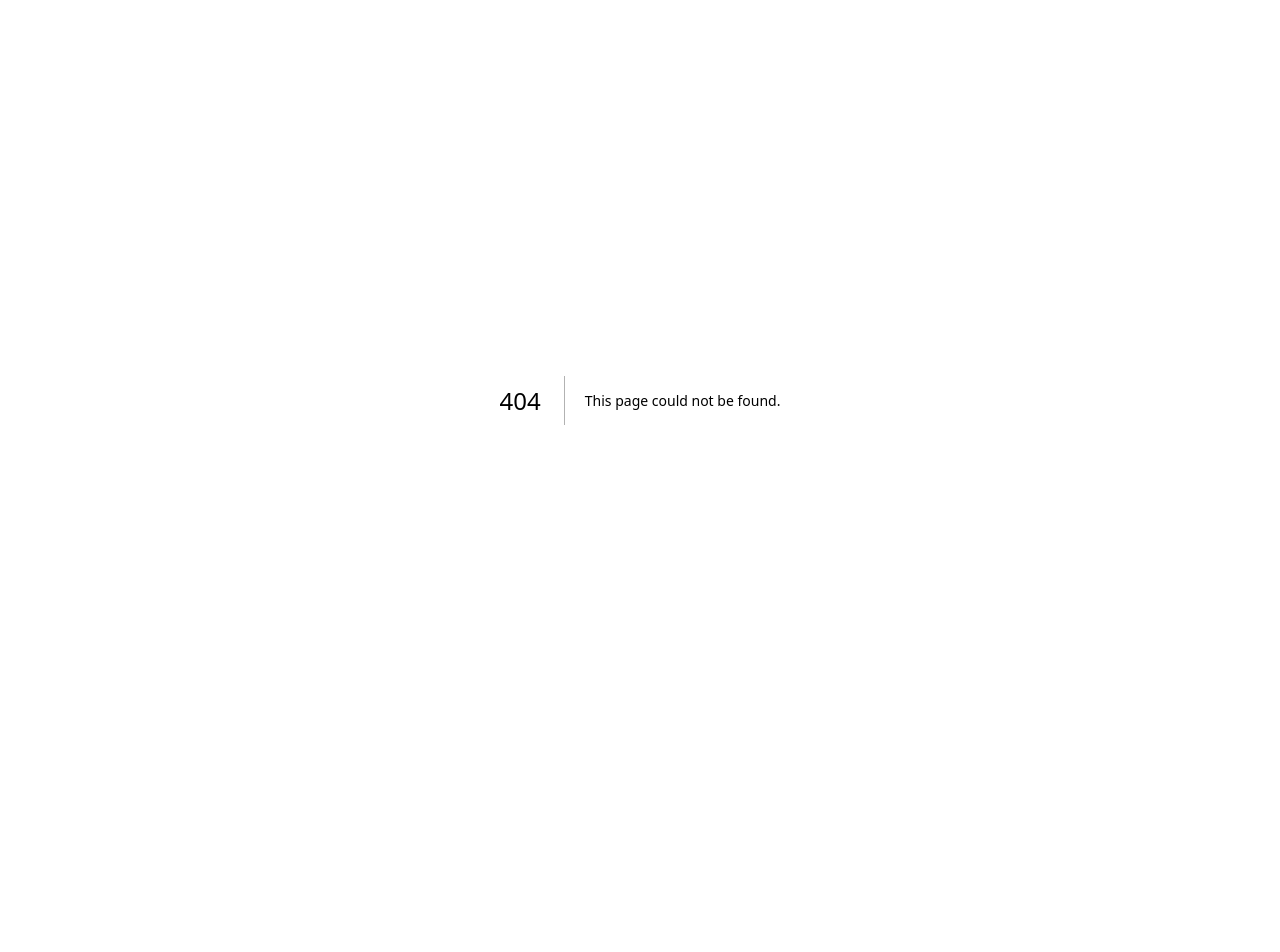
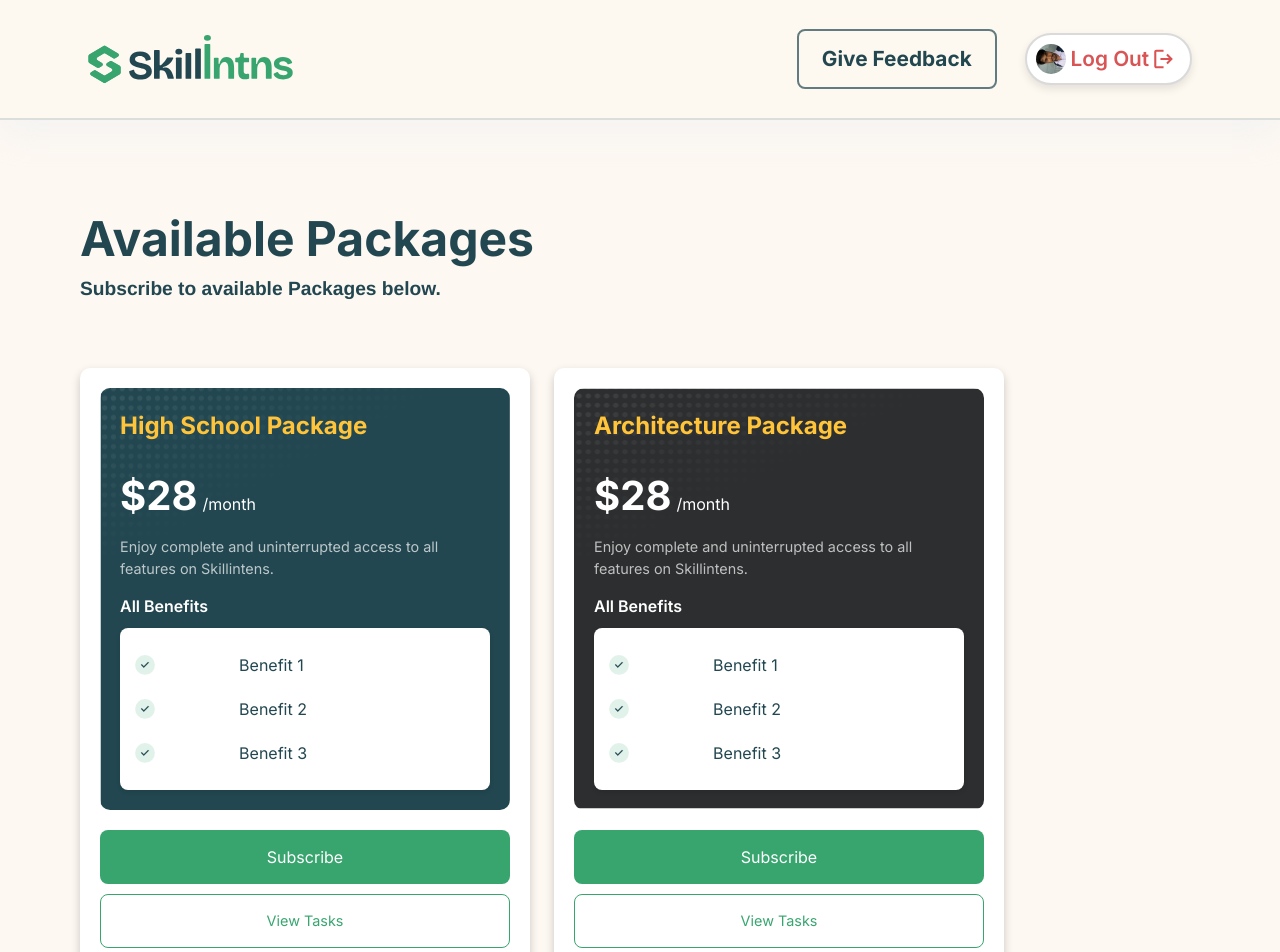
Before and after one commit to nickdude/skillintns, a Next.js app: page /subscribePage in a window 1280 px wide. Before the commit this address had no page. Shown: the top 952 px of the page. Before the commit the page ends 800 px from the top, so only its background shows below. Built offline with nearby package versions, Linux system fonts and the light colour scheme.

Commit message:
Subscribe Page add

```diff
--- /dev/null
+++ b/components/subscribePageCard.js
@@ -0,0 +1,76 @@
+import PropTypes from 'prop-types';
+import styles from '../styles/subscribePageCard.module.css';
+
+/**
+ * SubscriptionCard Component
+ *
+ * This component renders a subscription card with a dynamic structure.
+ *
+ * @param {Object} props
+ * @param {string} props.price - The price for the subscription.
+ * @param {string} props.description - The description of the subscription.
+ * @param {Array} props.benefits - An array of strings, each representing a benefit of the subscription (maximum 3).
+ * @param {string} props.color - The color of the card background, either 'green' or 'black'.
+ * @param {string} props.title - The title or golden text above the image (e.g., "Enjoy our premium subscription today!").
+ */
+export default function SubscriptionCard({ price, description, benefits, color, title }) {
+  // Ensure there are no more than 3 benefits
+  const limitedBenefits = benefits.slice(0, 3);
+
+  // Set background image dynamically based on the 'color' prop
+  const backgroundImage = color === 'green' ? '/subscribebg.svg' : '/subscribebgblack.svg';
+
+  return (
+    <div className={styles.subscriptionCard}>
+      {/* Background and Content */}
+      <div className={styles.subscriptionBox} style={{ backgroundImage: `url(${backgroundImage})` }}>
+        {/* Golden Text above the image */}
+        <div className={styles.premium}>
+          <p>{title}</p>
+        </div>
+
+        <div className={styles.contentWrapper}>
+          <div className={styles.pricing}>
+            <span className={styles.price}>{price}</span>
+            <span className={styles.perMonth}>/month</span>
+          </div>
+          <p className={styles.description}>{description}</p>
+
+          {/* Benefits Section */}
+          <div className={styles.benefitsContainer}>
+            <h3 className={styles.allBenefits}>All Benefits</h3>
+            <div className={styles.benefitsBox}>
+              <table className={styles.benefitsTable}>
+                <tbody>
+                  {limitedBenefits.map((benefit, index) => (
+                    <tr key={index}>
+                      <td className={styles.checkCell}>
+                        <img src="/check.svg" alt="Check" className={styles.checkIcon} />
+                      </td>
+                      <td>{benefit}</td>
+                    </tr>
+                  ))}
+                </tbody>
+              </table>
+            </div>
+          </div>
+        </div>
+      </div>
+
+      {/* Buttons Section */}
+      <div className={styles.buttonsContainer}>
+        <button className={styles.subscribeButton}>Subscribe</button>
+        <button className={styles.viewTasksButton}>View Tasks</button>
+      </div>
+    </div>
+  );
+}
+
+// Define Prop Types
+SubscriptionCard.propTypes = {
+  price: PropTypes.string.isRequired,
+  description: PropTypes.string.isRequired,
+  benefits: PropTypes.arrayOf(PropTypes.string).isRequired,
+  color: PropTypes.oneOf(['green', 'black']).isRequired,
+  title: PropTypes.string.isRequired,  // Title for the golden text above the image
+};
--- a/package.json
+++ b/package.json
@@ -4,7 +4,7 @@
   "private": true,
   "proxy": "https://digitalteksys.com",
   "scripts": {
-    "dev": "next dev",
+    "dev": "cross-env HOST=0.0.0.0 PORT=3000 next dev",
     "build": "next build",
     "start": "next start",
     "lint": "next lint"
@@ -16,6 +16,7 @@
     "react-dom": "19.0.0-rc-66855b96-20241106"
   },
   "devDependencies": {
+    "cross-env": "^7.0.3",
     "postcss": "^8",
     "tailwindcss": "^3.4.1"
   }
--- /dev/null
+++ b/pages/subscribePage.js
@@ -0,0 +1,42 @@
+import Navbar from '../components/navbar';
+import Styles from '/styles/subscribePage.module.css';
+import SubscriptionCard from '../components/subscribePageCard'; // Import the SubscriptionCard component
+
+export default function Package() {
+  return (
+    <div>
+      <Navbar />
+      <main>
+        <div className="mainContent">
+          <div className={Styles.textContainer}>
+            <div className={Styles.boldText}>
+              <p>Available Packages</p>
+            </div>
+            <div className={Styles.basicTextSmall}>
+              <p>Subscribe to available Packages below.</p>
+            </div>
+          </div>
+
+          {/* Render two SubscriptionCards with different props */}
+          <div className={Styles.cardsContainer}>
+              <SubscriptionCard
+              price="$28"
+              description="Enjoy complete and uninterrupted access to all features on Skillintens."
+              benefits={['Benefit 1', 'Benefit 2', 'Benefit 3']}
+              color="green"
+              title="High School Package"
+              />
+              <SubscriptionCard
+                price="$28"
+                description="Enjoy complete and uninterrupted access to all features on Skillintens."
+                benefits={['Benefit 1', 'Benefit 2', 'Benefit 3']}
+                color="black"
+                title="Architecture Package"
+              />
+
+          </div>
+        </div>
+      </main>
+    </div>
+  );
+}
--- /dev/null
+++ b/pages/subscriber.js
@@ -0,0 +1,17 @@
+
+import Navbar from '../components/navbar'
+import Styles from '/styles/subscriber.module.css'
+export default function Package() {
+  return (
+
+    <div>
+      <script></script>
+      <Navbar />
+      <main>
+
+
+      </main>
+    </div>
+
+  )
+}
--- /dev/null
+++ b/styles/subscribePage.module.css
@@ -0,0 +1,69 @@
+@import url('https://fonts.googleapis.com/css2?family=Inter:wght@400;700&display=swap');
+
+/* Text Styles for variations in text */
+.boldText {
+    font-size: 3rem;
+    font-family: 'Inter', sans-serif;
+    font-weight: 700;
+    color: #224750;
+}
+.basicTextSmall {
+    font-weight: 600;
+    font-size: 1.2rem;
+    font-family: Helvetica;
+    color: #224750;
+}
+
+.basicText {
+    font-size: 1.4rem;
+    font-family: 'Inter', sans-serif;
+    color: #224750;
+}
+
+.basicTextLarge {
+    font-size: 3rem;
+    font-family: 'Inter', sans-serif;
+    color: #224750;
+}
+
+/* Structure */
+.mainContainer {
+    display: flex;
+    flex-direction: row;
+    padding-top: 8.5rem;
+}
+
+.textContainer {
+    padding-top: 1.2rem;
+    padding-bottom: 2rem;
+    display: flex;
+    flex-direction: column;
+
+}
+
+.cardsContainer{
+    display: flex;
+    flex-direction: row;
+    gap: 1.5rem;
+}
+@media (max-width: 1350px) {
+
+}
+
+@media (max-width: 830px) {
+    .boldText {
+        font-size: 1.6rem;
+    }
+    .basicText {
+        font-size: 0.8rem;
+    }
+    .basicTextLarge {
+        font-size: 1.6rem;
+    }
+    .mainContainer {
+        padding-top: 4rem;
+    }
+    .textContent {
+        padding-top: 0.2rem;
+    }
+}
--- /dev/null
+++ b/styles/subscribePageCard.module.css
@@ -0,0 +1,139 @@
+/* Subscription Card Container */
+.subscriptionCard {
+  display: flex;
+  flex-direction: column;
+  align-items: center;
+  font-family: 'Inter', sans-serif;
+  padding: 20px;
+  background-color: white;
+  border-radius: 10px;
+  box-shadow: 0 4px 10px rgba(0, 0, 0, 0.2);
+  width: 450px; /* Fixed width */
+  height: 600px; /* Fixed height */
+}
+
+/* Subscription Box (Background and content) */
+.subscriptionBox {
+  background-size: cover;
+  background-position: center;
+  background-repeat: no-repeat;
+  border-radius: 10px;
+  padding: 20px;
+  color: white;
+  text-align: left;
+  display: flex;
+  flex-direction: column;
+  justify-content: space-between;
+  width: 100%; /* Ensure it takes the full width */
+  height: 100%; /* Ensure it takes the full height */
+}
+
+/* Golden Text above the image */
+.premium {
+  font-size: 1.5rem;
+  font-weight: bold;
+  color: #FFC439; /* Golden color */
+  margin-bottom: 10px;
+}
+
+/* Pricing Section */
+.pricing {
+  display: flex;
+  align-items: baseline;
+  justify-content: flex-start;
+}
+
+.price {
+  font-size: 2.5rem;
+  font-weight: bold;
+}
+
+.perMonth {
+  font-size: 1rem;
+  margin-left: 5px;
+}
+
+.description {
+  font-size: 0.9rem;
+  color: #FFFFFFB2;
+  margin: 10px 0;
+}
+
+/* Benefits Section */
+.benefitsContainer {
+  margin-top: 15px;
+}
+
+.allBenefits {
+  font-size: 1rem;
+  font-weight: 600;
+  color: white;
+  margin-bottom: 10px;
+}
+
+.benefitsBox {
+  background: white;
+  border-radius: 8px;
+  padding: 15px;
+  text-align: left;
+  box-shadow: 0 2px 5px rgba(0, 0, 0, 0.1);
+}
+
+.benefitsTable {
+  width: 100%;
+  border-collapse: collapse;
+}
+
+.benefitsTable td {
+  padding: 10px 0;
+  vertical-align: middle;
+  color: #224750;
+}
+
+.checkIcon {
+  width: 20px;
+  height: 20px;
+  margin-right: 10px;
+}
+
+/* New Buttons Section */
+.buttonsContainer {
+  display: flex;
+  flex-direction: column;
+  gap: 10px;
+  margin-top: 20px;
+  width: 100%;
+}
+
+.subscribeButton,
+.viewTasksButton {
+  width: 100%; /* 100% width for both buttons */
+  padding: 15px;
+  border-radius: 8px;
+  font-size: 1rem;
+  cursor: pointer;
+}
+
+.subscribeButton {
+  background-color: #38A56F;
+  color: white;
+  border: none;
+  transition: background-color 0.3s ease;
+}
+
+.subscribeButton:hover {
+  background-color: #2d8f5a; /* Darker green on hover */
+}
+
+.viewTasksButton {
+  background-color: #FFFFFF;
+  color: #38A56F;
+  border: 1px solid #38A56F;
+  font-size: 0.9rem; /* Basic text small size */
+  transition: background-color 0.3s ease, color 0.3s ease;
+}
+
+.viewTasksButton:hover {
+  background-color: #f1f1f1; /* Gray background on hover */
+  color: #555555; /* Darker text color on hover */
+}
```
Also changed, not shown: public/subscribebgblack.svg (added), styles/subscriber.module.css (added), 1 other file (tests, documents, lock files or other folders).
